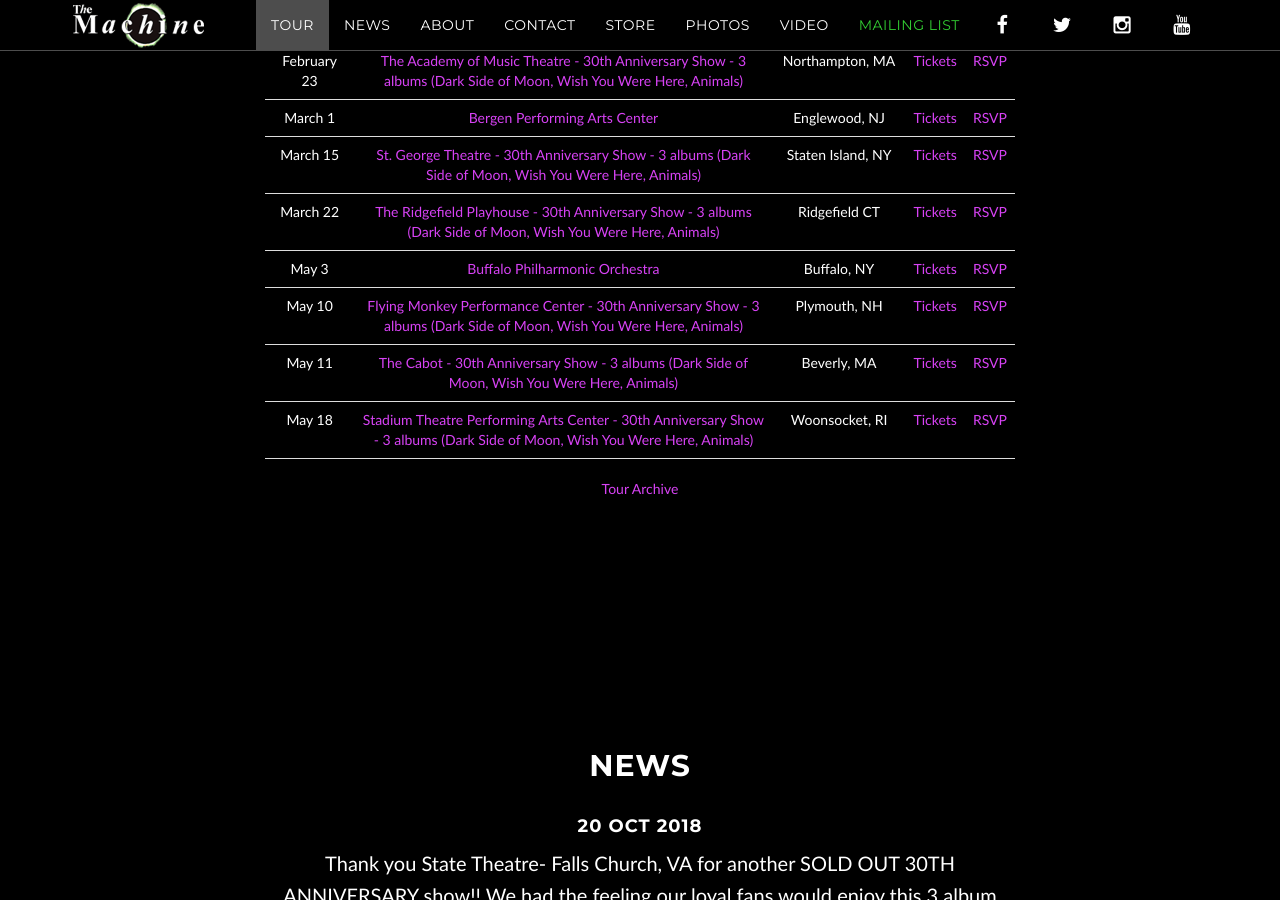
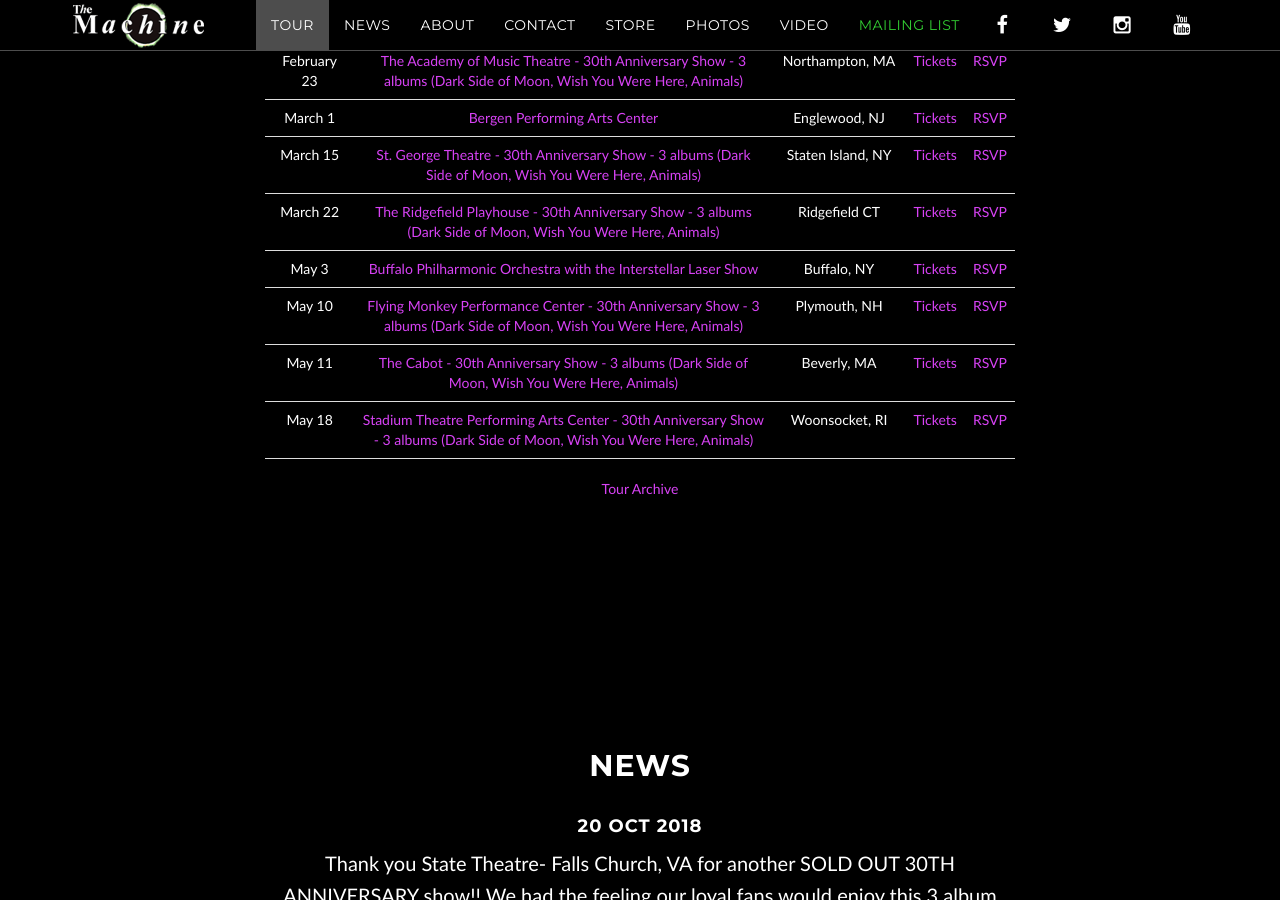
Before and after one commit to machineweb/machineweb.github.io, a Jekyll site: the page built from index.html, in a window 1280 px wide and 900 px high, scrolled down 1768 px. Built offline with Jekyll 4.4.1, drawn with Linux system fonts in a browser that asks for light colours; comment, search, counter and statistics services are not loaded.

Commit message:
Updated tour

```diff
--- a/_data/tour.yml
+++ b/_data/tour.yml
@@ -3603,7 +3603,7 @@
     order: "1547960400000"
 
   - date: "May 3 2019"
-    venue: "Buffalo Philharmonic Orchestra"
+    venue: "Buffalo Philharmonic Orchestra with the Interstellar Laser Show"
     venue-url: "https://bpo.secure.force.com/ticket/#sections_a0F0G00000Q5lZPUAZ"
     location: "Buffalo, NY"
     tickets-url: "https://bpo.secure.force.com/ticket/#sections_a0F0G00000Q5lZPUAZ"
```
